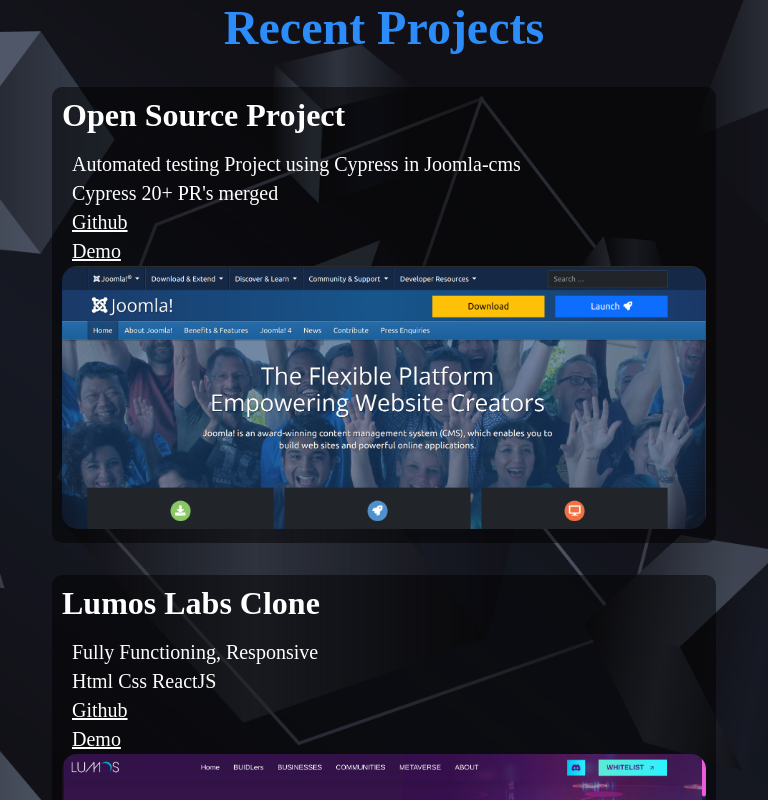
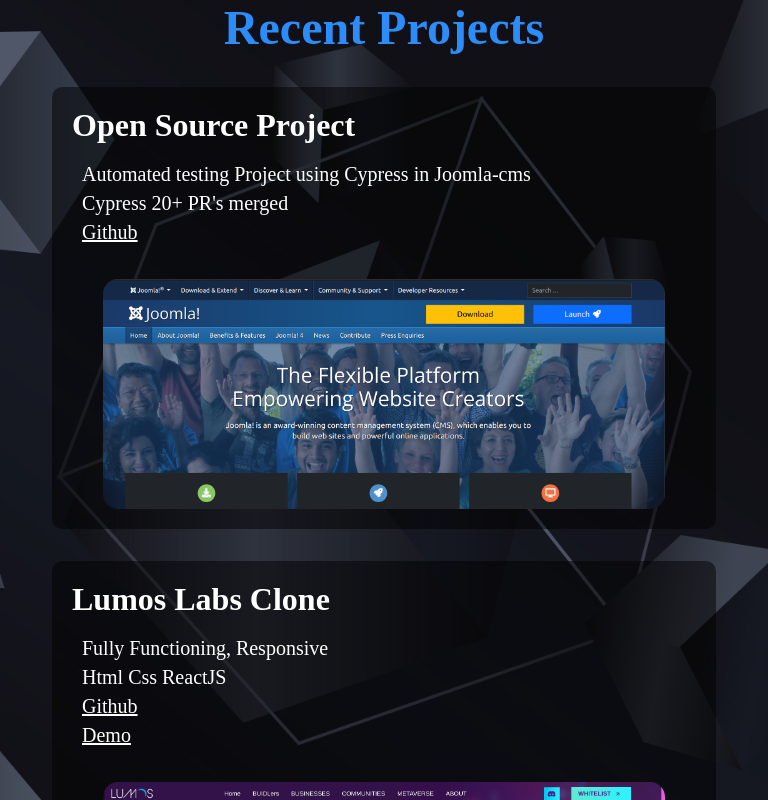
Before and after one commit to rajputanuj31/Portfolio, a React (Create React App) app: page /projects in a window 768 px wide. Shown: the top 800 px of the page. Built offline with nearby package versions, Linux system fonts and the light colour scheme; a web font is replaced by a local one.

Commit message:
Hover Effect

```diff
--- a/package.json
+++ b/package.json
@@ -13,6 +13,7 @@
     "react": "^18.2.0",
     "react-dom": "^18.2.0",
     "react-icons": "^4.9.0",
+    "react-reveal": "^1.2.2",
     "react-router-dom": "^6.11.2",
     "react-scripts": "5.0.1",
     "react-scroll": "^1.8.9",
--- a/src/componentes/Navbar/Navbar.css
+++ b/src/componentes/Navbar/Navbar.css
@@ -39,6 +39,8 @@
     padding: 0 2rem;
     color: white;
     font-size: 25px;
+    transition: all 0.2s ease-in-out;
+
 }
 @media screen and (max-width: 480px){
     .Nav{
--- a/src/componentes/Projects/Projects.css
+++ b/src/componentes/Projects/Projects.css
@@ -34,6 +34,7 @@
     height:100%;
     border-radius: 15px;
     object-fit:cover;
+    transition: all 0.2s ease-in-out;
 }
 .pr-right img:hover{
     transform: scale(1.03);
@@ -80,7 +81,7 @@
     }
     .pr{
         flex-direction: column;
-        padding: 10px;
+        padding: 20px;
     }
     .pr-left{
         padding-left: 0;
@@ -89,4 +90,14 @@
         padding-left: 20px;
         padding-right: 20px;
     }
+    .pr-right{
+        display: flex;
+        align-items: center;
+        justify-content: center;
+    }
+    .pr-right img{
+        margin-top: 2rem;
+        width: 90%;
+        height: 100%;
+    }
 }
--- a/src/componentes/Projects/Projects.js
+++ b/src/componentes/Projects/Projects.js
@@ -14,10 +14,10 @@ const Projects = () => {
             <div className='pr-left' key={index}>
               <ul>
                 <h1 style={{color:"white",paddingBottom:"1rem"}}>{item.name}</h1>
-                <li>{item.subheading}</li>
-                <li>{item.techstack}</li>
-                <li><a href={item.github} style={{color:"white",textDecoration:"Underline"}}>Github</a></li>
-                <li><a href={item.Demo} style={{color:"white",textDecoration:"Underline"}}>Demo</a></li>
+                {item.subheading &&<li>{item.subheading}</li>}
+                {item.techstack &&<li>{item.techstack}</li>}
+                {item.github &&<li><a href={item.github} style={{color:"white",textDecoration:"Underline"}} target=" ">Github</a></li>}
+                {item.Demo && <li><a href={item.Demo} style={{color:"white",textDecoration:"Underline"}} target=" ">Demo</a></li>}
               </ul>
               </div>
               <div className='pr-right' key={index}>
```
Also changed, not shown: 1 other file (tests, documents, lock files or other folders).
